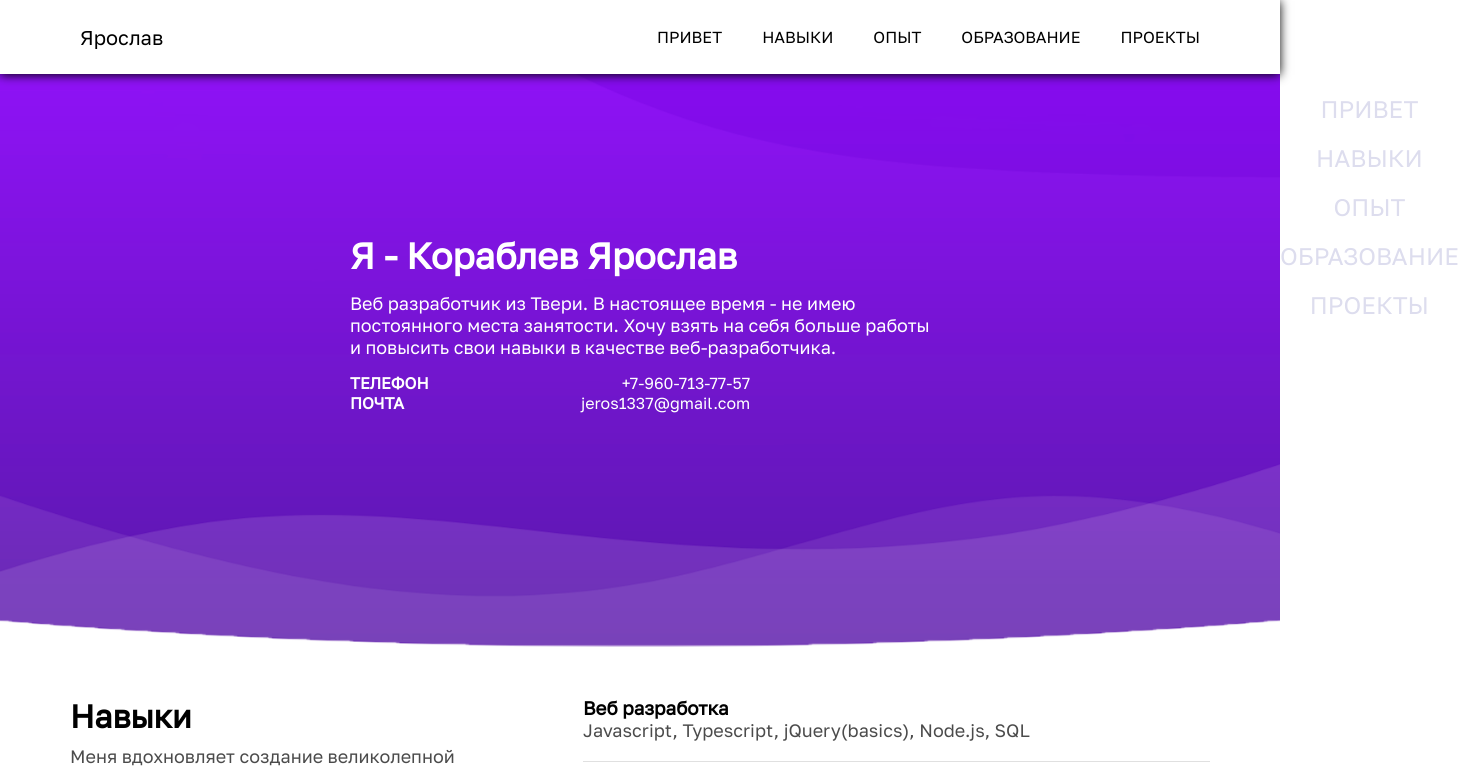
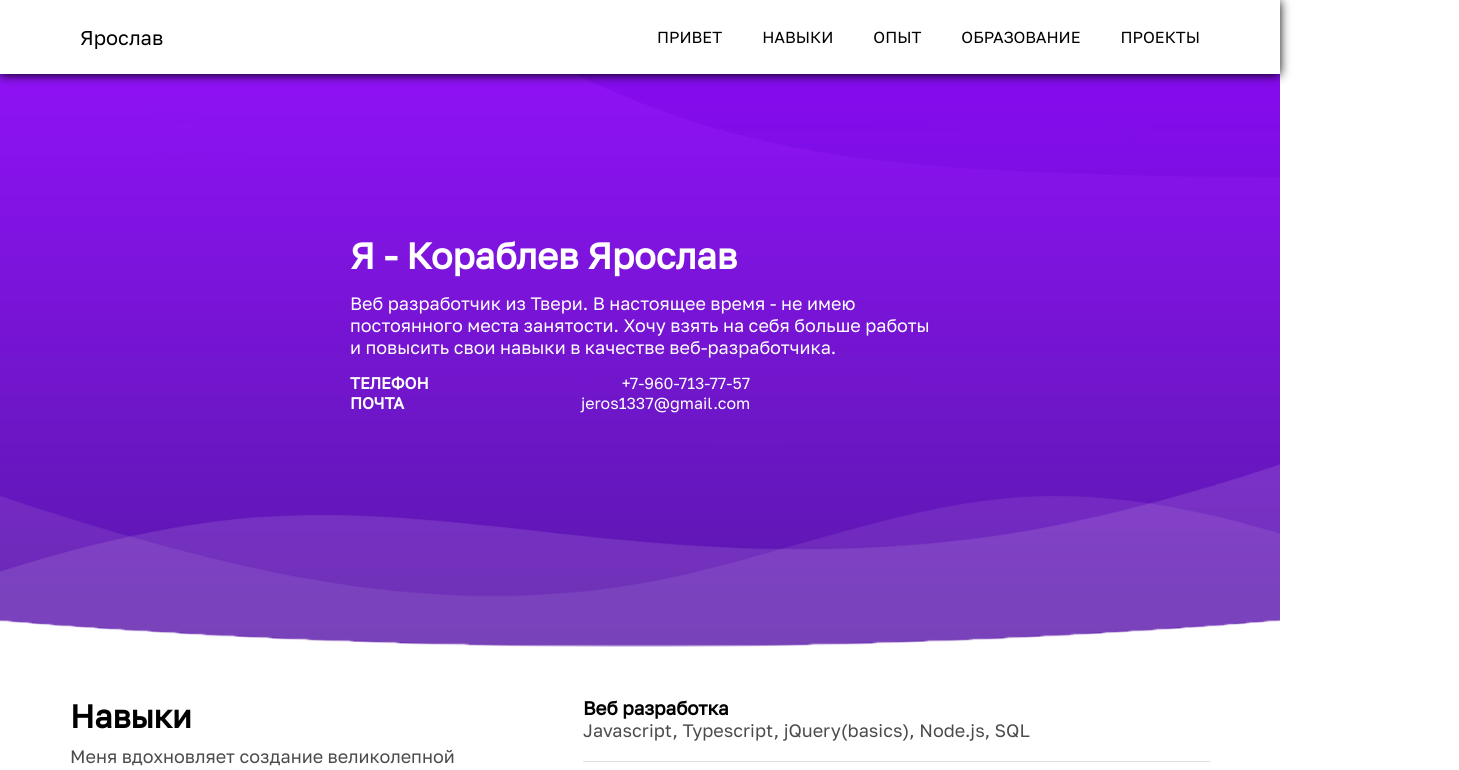
Before and after one commit to Y4R0SLAV/my-own-portfolio, a React (Create React App) app: page / in a window 1280 px wide. Shown: the top 770 px of the page, 1459 px wide, since content can reach past the window. Built offline with nearby package versions, Linux system fonts and the light colour scheme.

Commit message:
fixed a right side of a page

```diff
--- a/src/components/Header/BurgerMenu.module.css
+++ b/src/components/Header/BurgerMenu.module.css
@@ -1,7 +1,7 @@
 .menu {
   position: absolute;
-  right: 0;
-  transform: translateX(100%);
+  left: 0;
+  transform: translateX(-100%);
   transition: all 0.2s;
 }
 
```
